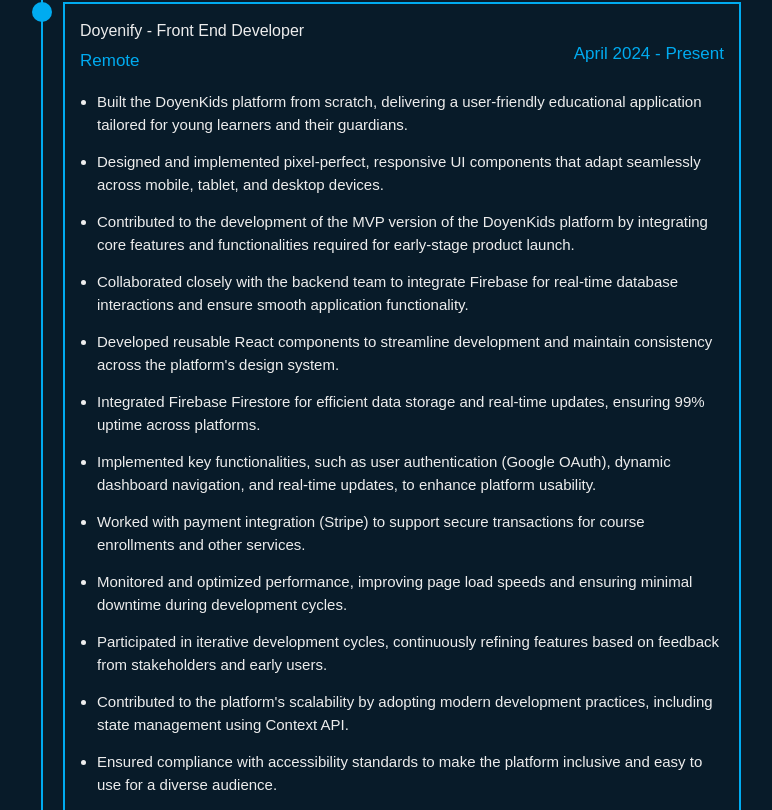
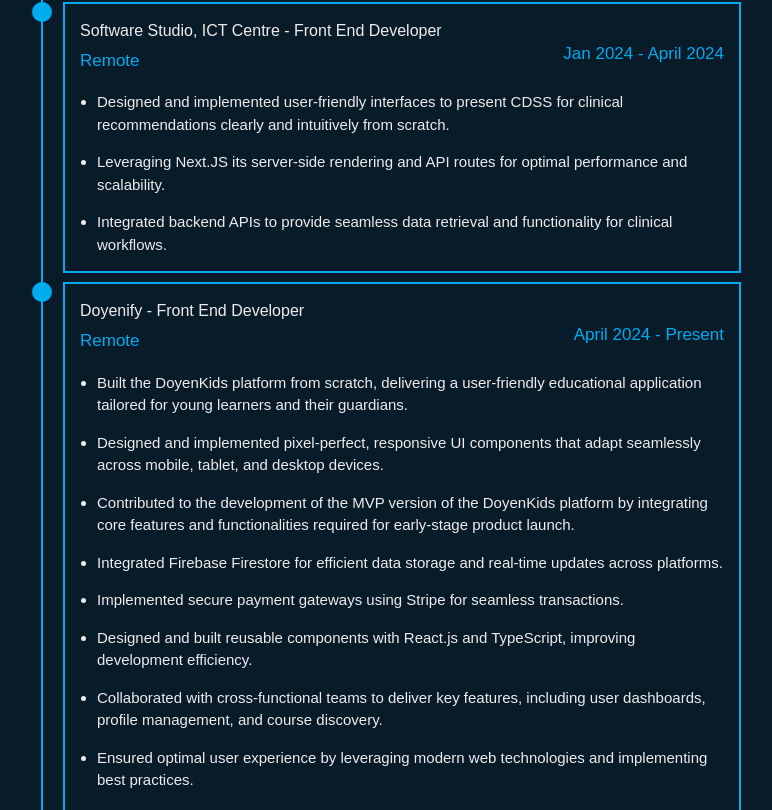
Before and after one commit to LolaVictoria/Portfolio, a React (Vite) app: page /resume in a window 1280 px wide. Shown: the part 1026-1836 px from the top of the page, without its empty margins (249-1021 px from the left). Built offline with nearby package versions, Linux system fonts and the light colour scheme.

Commit message:
added new projecct

```diff
--- a/src/components/resume.jsx
+++ b/src/components/resume.jsx
@@ -20,7 +20,17 @@
             responsibilities: [
                 "Designed and implemented responsive UI/UX components for customer-facing web applications, enhancing usability and accessibility.",
                 "Participated in requirement gathering and analysis to understand project objectives and user needs, ensuring alignment with business goals.",
-                "Enhanced JavaScript and React skills by working on real-world projects under the mentorship of senior developers.",
+                "Enhanced JavaScript and React skills by working on real-world projects under the mentorship of senior developers."
+            ],
+        },
+        {
+            title: "Software Studio, ICT Centre - Front End Developer",
+            location: "Remote",
+            duration: "Jan 2024 - April 2024",
+            responsibilities: [
+                "Designed and implemented user-friendly interfaces to present CDSS for clinical recommendations clearly and intuitively from scratch.",
+                "Leveraging Next.JS its server-side rendering and API routes for optimal performance and scalability.",
+                "Integrated backend APIs to provide seamless data retrieval and functionality for clinical workflows."
             ],
         },
         {
@@ -31,17 +41,12 @@
                 "Built the DoyenKids platform from scratch, delivering a user-friendly educational application tailored for young learners and their guardians.",
                 "Designed and implemented pixel-perfect, responsive UI components that adapt seamlessly across mobile, tablet, and desktop devices.",
                 "Contributed to the development of the MVP version of the DoyenKids platform by integrating core features and functionalities required for early-stage product launch.",
-                "Collaborated closely with the backend team to integrate Firebase for real-time database interactions and ensure smooth application functionality.",
-                "Developed reusable React components to streamline development and maintain consistency across the platform's design system.",
-                "Integrated Firebase Firestore for efficient data storage and real-time updates, ensuring 99% uptime across platforms.",
-                "Implemented key functionalities, such as user authentication (Google OAuth), dynamic dashboard navigation, and real-time updates, to enhance platform usability.",
-                "Worked with payment integration (Stripe) to support secure transactions for course enrollments and other services.",
-                "Monitored and optimized performance, improving page load speeds and ensuring minimal downtime during development cycles.",
-                "Participated in iterative development cycles, continuously refining features based on feedback from stakeholders and early users.",
-                "Contributed to the platform's scalability by adopting modern development practices, including state management using Context API.",
-                "Ensured compliance with accessibility standards to make the platform inclusive and easy to use for a diverse audience.",
-                "Provided post-deployment support, debugging issues in production and implementing quick fixes to ensure a smooth user experience.",
-                "Collaborated in Agile sprints with cross-functional teams, including designers, project managers, and other developers, to deliver features on time.",
+                " Integrated Firebase Firestore for efficient data storage and real-time updates across platforms.",
+                "Implemented secure payment gateways using Stripe for seamless transactions.",
+                "Designed and built reusable components with React.js and TypeScript, improving development efficiency.",
+                "Collaborated with cross-functional teams to deliver key features, including user dashboards, profile management, and course discovery.",
+                "Ensured optimal user experience by leveraging modern web technologies and implementing best practices.",
+                "Collaborated in Agile Methodology with cross-functional teams, including designers, project managers, and other developers, to deliver features on time.",
             ],
         },
     ];
```
